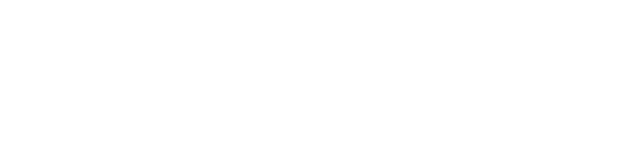
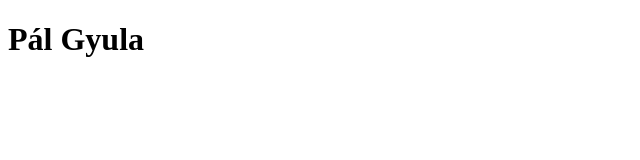
Before and after one commit to palgyula/0224, a plain HTML site: page index.html in a window 1280 px wide. Shown: the whole page, without its empty margins (0-640 px from the left). Drawn offline with Linux system fonts and the light colour scheme.

Commit message:
Név hozzáadva

```diff
--- a/index.html
+++ b/index.html
@@ -5,9 +5,8 @@
     <meta name="viewport" content="width=device-width, initial-scale=1.0">
     <title>Document</title>
     <link rel="stylesheet" href="index.css">
-
 </head>
 <body>
-
+    <h1>Pál Gyula</h1>
 </body>
 </html>
```
